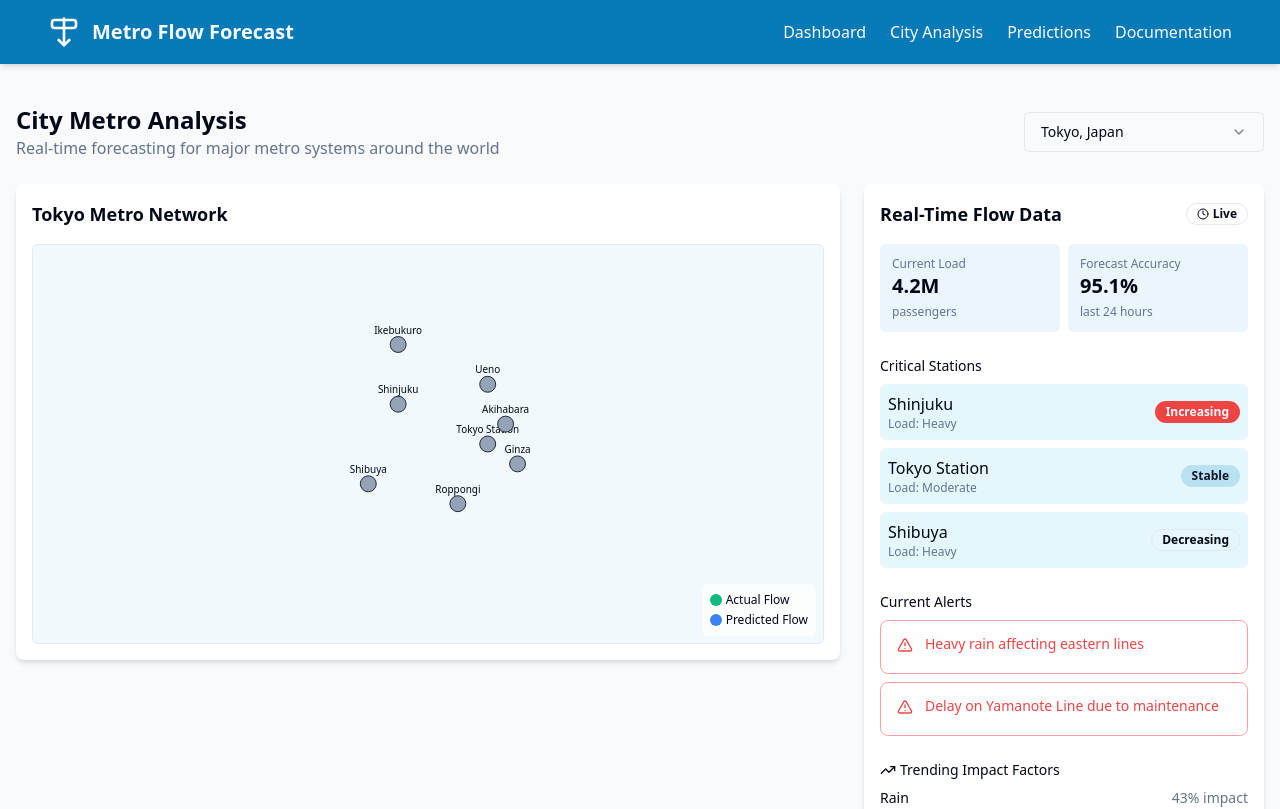
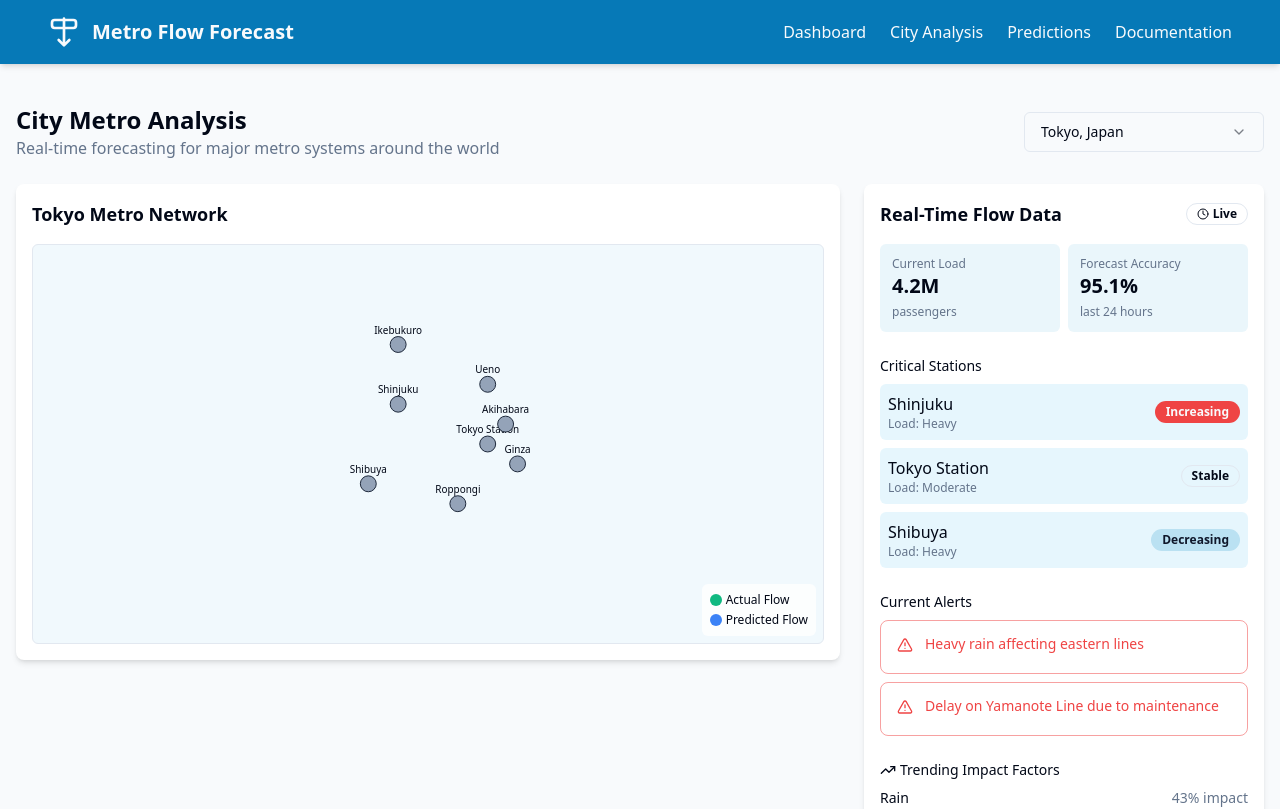
Before and after one commit to kotha-karthik/transit-demand-oracle, a React (Vite) app: page /city-analysis in a window 1280 px wide. Shown: the top 809 px of the page. Built offline with nearby package versions, Linux system fonts and the light colour scheme.

Commit message:
Fix: Correct badge variant assignment
Correct the assignment of the badge variant in RealTimeFlowPanel.tsx to ensure it aligns with the expected types.

```diff
--- a/src/components/RealTimeFlowPanel.tsx
+++ b/src/components/RealTimeFlowPanel.tsx
@@ -65,7 +65,7 @@ const RealTimeFlowPanel: React.FC<RealTimeFlowPanelProps> = ({ cityId }) => {
                 <div className="flex items-center gap-1">
                   <Badge variant={
                     station.prediction === "Increasing" ? "destructive" :
-                    station.prediction === "Decreasing" ? "success" : "secondary"
+                    station.prediction === "Decreasing" ? "secondary" : "outline"
                   }>
                     {station.prediction}
                   </Badge>
```
